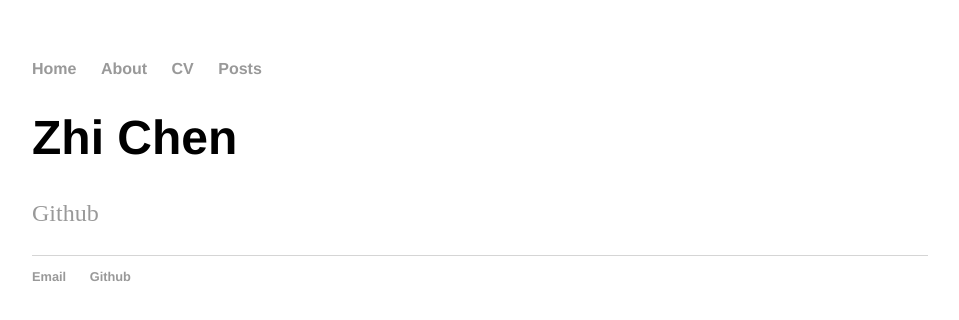
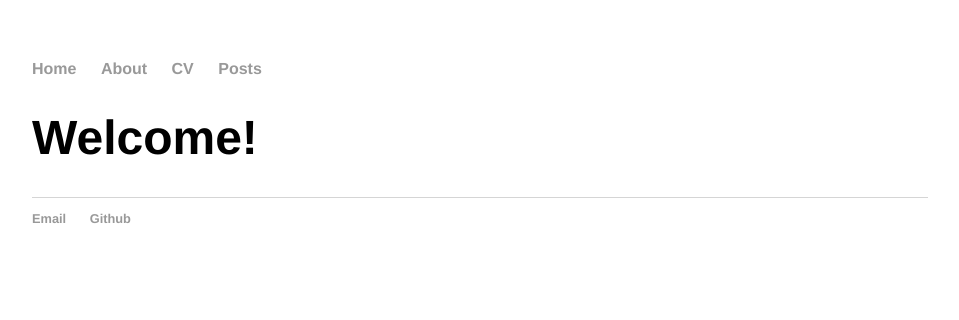
Before and after one commit to lordzason/lordzason.github.io, a Jekyll site: the page built from index.html, in a window 1280 px wide. Shown: the top 320 px of the page, without its empty margins (160-1119 px from the left). Built offline with Jekyll 4.4.1, drawn with Linux system fonts in a browser that asks for light colours.

Commit message:
Update index.html

```diff
--- a/index.html
+++ b/index.html
@@ -1,9 +1,8 @@
 ---
 layout: default
-title: Zhi Chen
+title: Home
 ---
 <!-- Referenced from http://jmcglone.com/guides/github-pages/ -->
 <div class="blurb">
-	<h1>Zhi Chen</h1>
-	<p><a href="https://github.com/lordzason">Github</a></p>
+	<h1>Welcome!</h1>
 </div><!-- /.blurb -->
```
